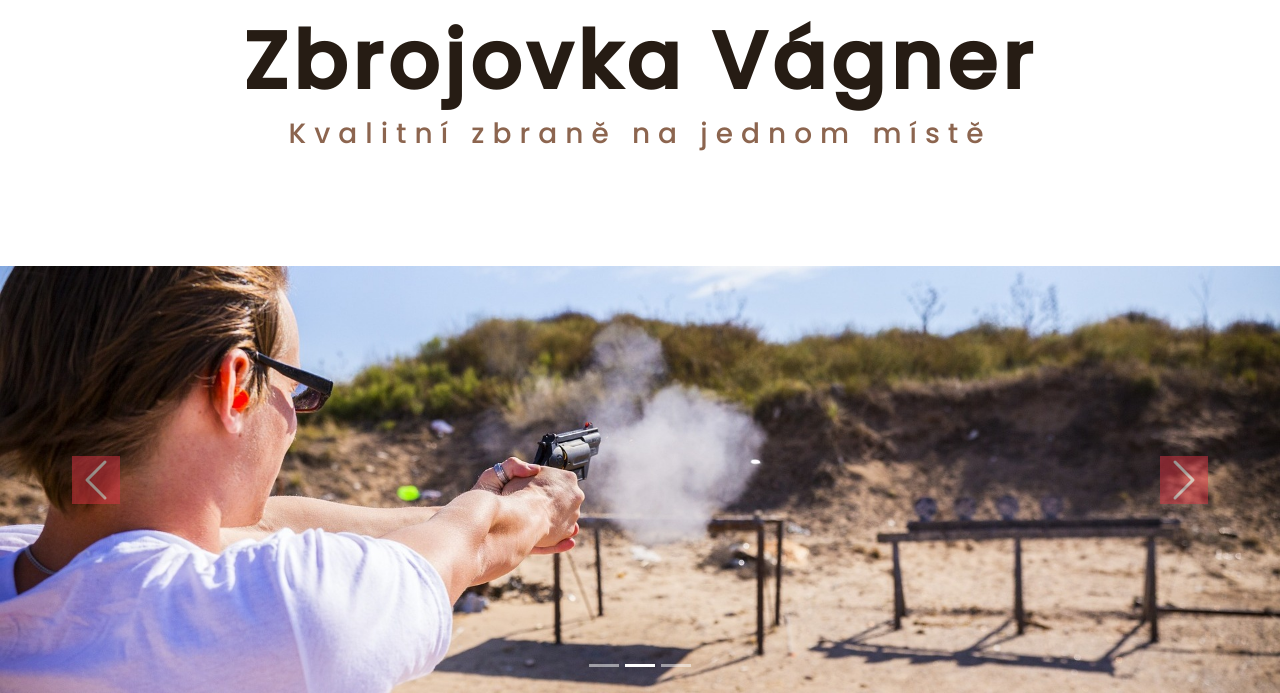
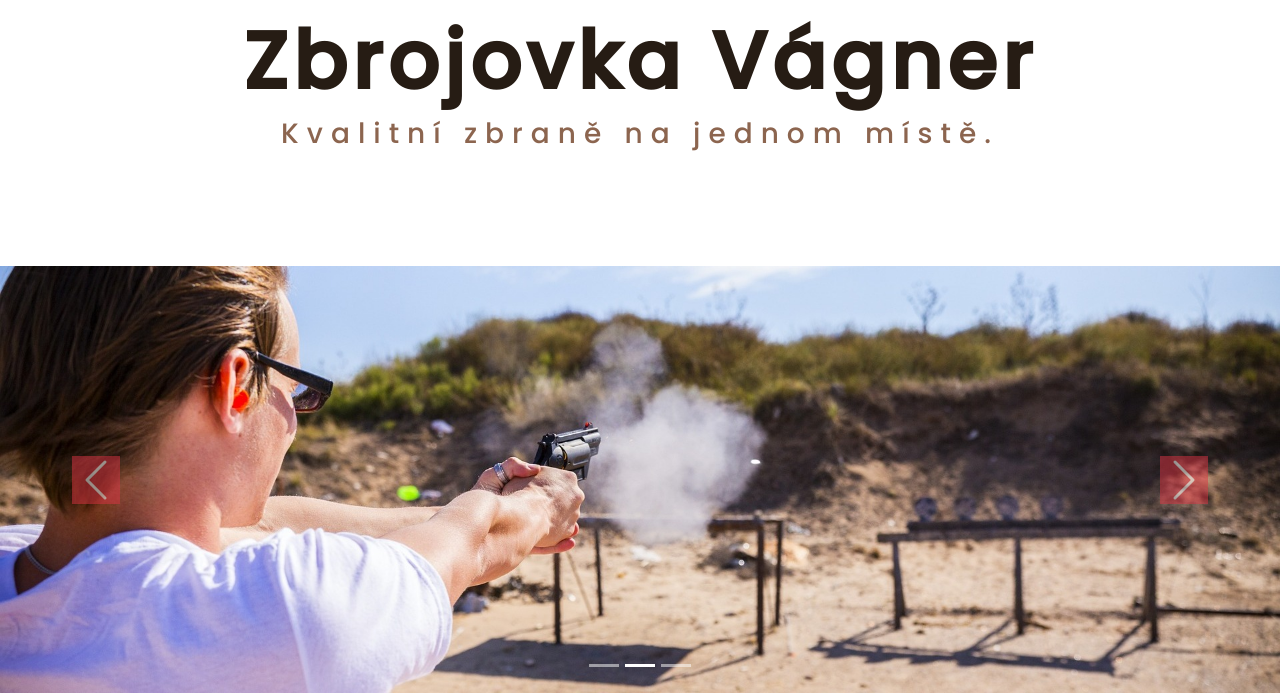
Before and after one commit to nikcassini/testGitHub, a plain HTML site: page index.html in a window 1280 px wide. Shown: the part 107-800 px from the top of the page. Drawn offline with nearby package versions, Linux system fonts and the light colour scheme.

Commit message:
slogan pod nadpisem - přidání tečky

```diff
--- a/index.html
+++ b/index.html
@@ -42,7 +42,7 @@
     </nav>
     <div class="mt-4 pt-5">
       <h1 class="display-1 fw-bold text-center mainHeading">Zbrojovka Vágner</h1>
-      <h2 class="display-6 fs-3 fw-normal text-center mt-1 mainCoHeading">Kvalitní zbraně na jednom místě</h2>
+      <h2 class="display-6 fs-3 fw-normal text-center mt-1 mainCoHeading">Kvalitní zbraně na jednom místě.</h2>
 
       <div id="carouselExampleIndicators" class="carousel slide w-100 position-absolute bottom-0" data-bs-ride="true" style="background-color: #261C14;">
         <div class="carousel-indicators">
```
